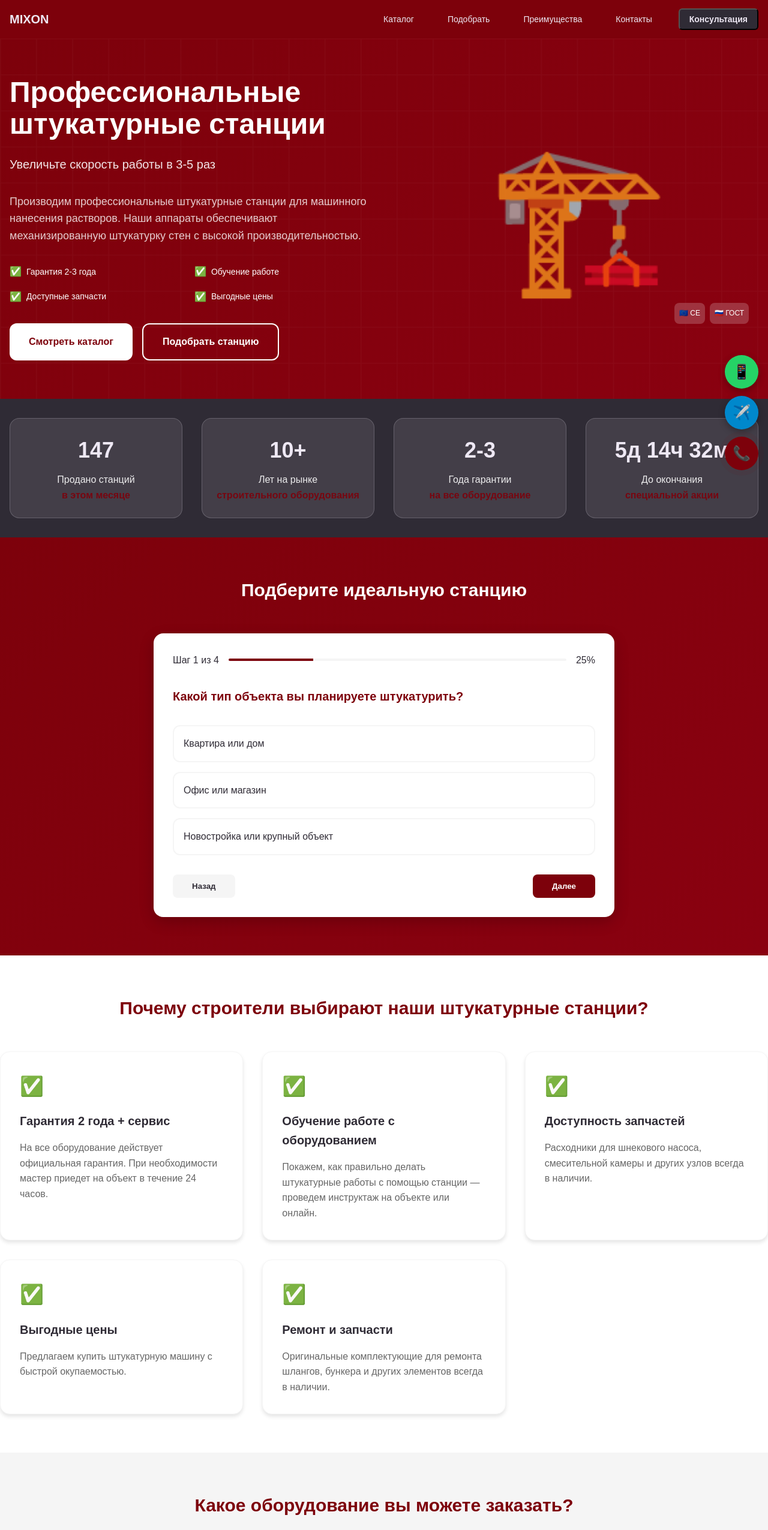
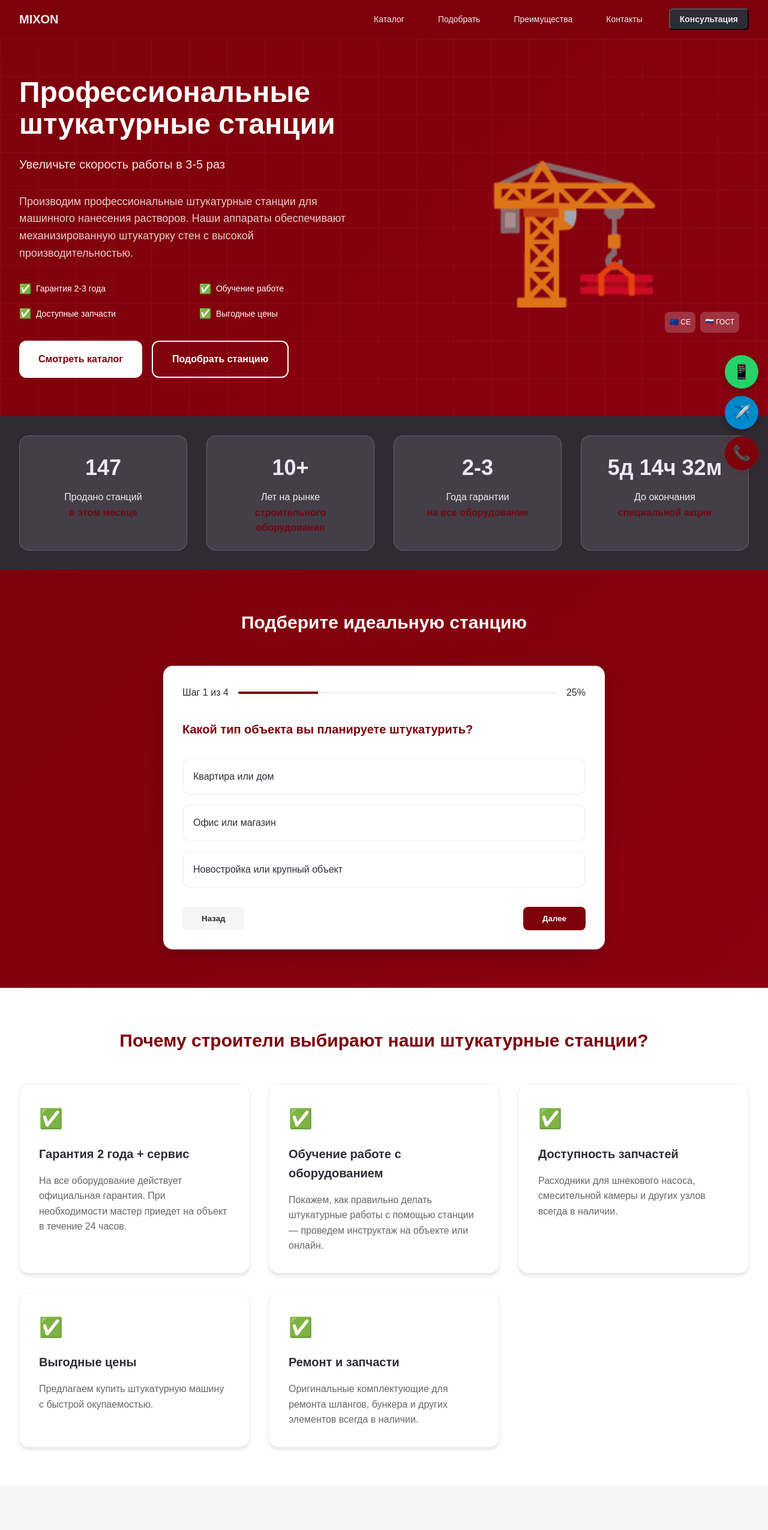
Before and after one commit to litvinenko88/plastering_stations, a Next.js app: page / in a window 1280 px wide. Shown: the top 2551 px of the page at 60% size. Built offline with nearby package versions, Linux system fonts and the light colour scheme.

Commit message:
доработал

```diff
--- a/src/app/globals.css
+++ b/src/app/globals.css
@@ -52,3 +52,22 @@ body {
 .border-primary { border-color: var(--color-primary); }
 .border-secondary { border-color: var(--color-secondary); }
 .border-dark { border-color: var(--color-dark); }
+
+/* Единый контейнер для всех секций */
+.container {
+  max-width: 1280px;
+  margin: 0 auto;
+  padding: 0 1rem;
+}
+
+@media (min-width: 640px) {
+  .container {
+    padding: 0 1.5rem;
+  }
+}
+
+@media (min-width: 1024px) {
+  .container {
+    padding: 0 2rem;
+  }
+}
--- a/src/app/page.js
+++ b/src/app/page.js
@@ -217,7 +217,7 @@ export default function Home() {
         <main>
           {/* Преимущества */}
           <section id="advantages" style={{ padding: '4rem 0' }}>
-            <div className="max-w-7xl mx-auto px-4 sm:px-6 lg:px-8">
+            <div className="container">
               <h2 style={{
                 fontSize: 'var(--font-3xl)',
                 color: 'var(--color-primary)',
@@ -245,7 +245,7 @@ export default function Home() {
             backgroundColor: 'var(--color-gray-light)',
             padding: '4rem 0'
           }}>
-            <div className="max-w-7xl mx-auto px-4 sm:px-6 lg:px-8">
+            <div className="container">
               <h2 style={{
                 fontSize: 'var(--font-3xl)',
                 color: 'var(--color-primary)',
@@ -275,7 +275,7 @@ export default function Home() {
 
           {/* Полный каталог товаров */}
           <section id="full-catalog" style={{ padding: '4rem 0' }}>
-            <div className="max-w-7xl mx-auto px-4 sm:px-6 lg:px-8">
+            <div className="container">
               <h2 style={{
                 fontSize: 'var(--font-3xl)',
                 color: 'var(--color-primary)',
@@ -312,7 +312,7 @@ export default function Home() {
             padding: '4rem 0',
             backgroundColor: 'var(--color-secondary)'
           }}>
-            <div className="max-w-7xl mx-auto px-4 sm:px-6 lg:px-8">
+            <div className="container">
               <h2 style={{
                 fontSize: 'var(--font-3xl)',
                 color: 'var(--color-primary)',
@@ -484,7 +484,7 @@ export default function Home() {
 
           {/* Контакты */}
           <section id="contacts" style={{ padding: '4rem 0' }}>
-            <div className="max-w-7xl mx-auto px-4 sm:px-6 lg:px-8">
+            <div className="container">
               <h2 style={{
                 fontSize: 'var(--font-3xl)',
                 color: 'var(--color-primary)',
@@ -584,7 +584,7 @@ export default function Home() {
           color: 'var(--color-secondary)',
           padding: '3rem 0 2rem',
         }}>
-          <div className="max-w-7xl mx-auto px-4 sm:px-6 lg:px-8">
+          <div className="container">
             <div style={{
               display: 'grid',
               gridTemplateColumns: 'repeat(auto-fit, minmax(250px, 1fr))',
--- a/src/components/Comparison/Comparison.css
+++ b/src/components/Comparison/Comparison.css
@@ -7,6 +7,18 @@
   max-width: 1280px;
   margin: 0 auto;
   padding: 0 1rem;
+}
+
+@media (min-width: 640px) {
+  .comparison-container {
+    padding: 0 1.5rem;
+  }
+}
+
+@media (min-width: 1024px) {
+  .comparison-container {
+    padding: 0 2rem;
+  }
 }
 
 .comparison-title {
--- a/src/components/Counter/Counter.css
+++ b/src/components/Counter/Counter.css
@@ -8,6 +8,18 @@
   max-width: 1280px;
   margin: 0 auto;
   padding: 0 1rem;
+}
+
+@media (min-width: 640px) {
+  .counters-container {
+    padding: 0 1.5rem;
+  }
+}
+
+@media (min-width: 1024px) {
+  .counters-container {
+    padding: 0 2rem;
+  }
 }
 
 .counters-grid {
--- a/src/components/FAQ/FAQ.css
+++ b/src/components/FAQ/FAQ.css
@@ -7,6 +7,18 @@
   max-width: 1280px;
   margin: 0 auto;
   padding: 0 1rem;
+}
+
+@media (min-width: 640px) {
+  .faq-container {
+    padding: 0 1.5rem;
+  }
+}
+
+@media (min-width: 1024px) {
+  .faq-container {
+    padding: 0 2rem;
+  }
 }
 
 .faq-title {
--- a/src/components/Header/Header.css
+++ b/src/components/Header/Header.css
@@ -9,9 +9,15 @@
   padding: 0 1rem;
 }
 
-@media (max-width: 640px) {
+@media (min-width: 640px) {
   .header-container {
-    padding: 0 0.75rem;
+    padding: 0 1.5rem;
+  }
+}
+
+@media (min-width: 1024px) {
+  .header-container {
+    padding: 0 2rem;
   }
 }
 
--- a/src/components/Hero/Hero.css
+++ b/src/components/Hero/Hero.css
@@ -23,6 +23,18 @@
   padding: 0 1rem;
   position: relative;
   z-index: 2;
+}
+
+@media (min-width: 640px) {
+  .hero-container {
+    padding: 0 1.5rem;
+  }
+}
+
+@media (min-width: 1024px) {
+  .hero-container {
+    padding: 0 2rem;
+  }
 }
 
 .hero-content {
--- a/src/components/Quiz/Quiz.css
+++ b/src/components/Quiz/Quiz.css
@@ -8,6 +8,18 @@
   max-width: 800px;
   margin: 0 auto;
   padding: 0 1rem;
+}
+
+@media (min-width: 640px) {
+  .quiz-container {
+    padding: 0 1.5rem;
+  }
+}
+
+@media (min-width: 1024px) {
+  .quiz-container {
+    padding: 0 2rem;
+  }
 }
 
 .quiz-title {
--- a/src/components/Reviews/Reviews.css
+++ b/src/components/Reviews/Reviews.css
@@ -7,6 +7,18 @@
   max-width: 1280px;
   margin: 0 auto;
   padding: 0 1rem;
+}
+
+@media (min-width: 640px) {
+  .reviews-container {
+    padding: 0 1.5rem;
+  }
+}
+
+@media (min-width: 1024px) {
+  .reviews-container {
+    padding: 0 2rem;
+  }
 }
 
 .reviews-title {
```
